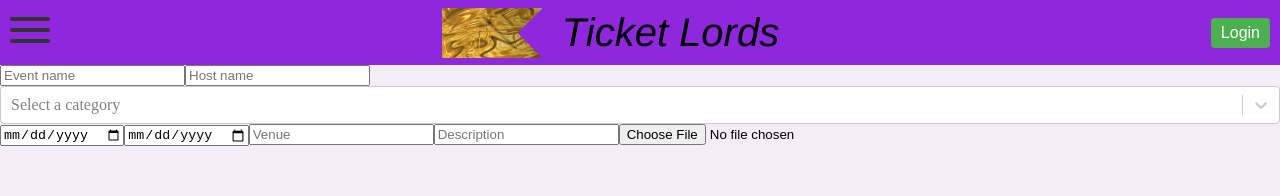
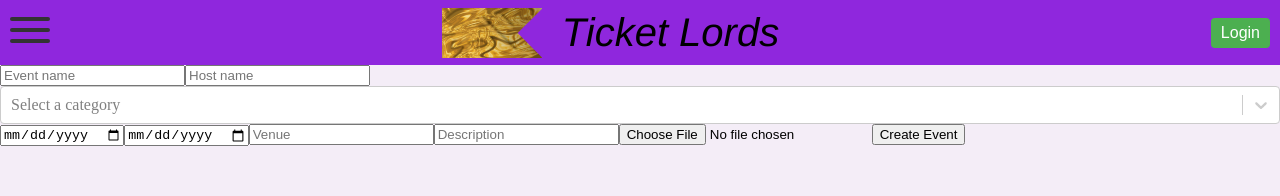
Before and after one commit to IDATA2301/idata2301-ticketlords-group4, a React (Vite) app: page /addevent in a window 1280 px wide. Shown: the top 196 px of the page. Built offline with nearby package versions, Linux system fonts and the light colour scheme; no server answers.

Commit message:
startet on implementation for adding event into database

```diff
--- a/src/pages/addEventPage.tsx
+++ b/src/pages/addEventPage.tsx
@@ -3,20 +3,24 @@ import type Category from "../util/dtos/Category.ts";
 import {useEffect, useRef, useState} from "react";
 import Select from "react-select";
 import {API_BASE_URL} from "../config.ts";
+import {useNavigate} from "react-router-dom";
 
 type CategoryOption = { value: number; label: string };
 
 export default function AddEventPage() {
   const [selectedCategory, setSelectedCategory] = useState<CategoryOption | null>(null);
   const [categories, setCategories] = useState<CategoryOption[]>([]);
-
+  const [fieldErrors, setFieldErrors] = useState<{ [key: string]: string }>({});
+  const [registrationError, setRegistrationError] = useState("");
+  const [isLoading, setIsLoading] = useState(false);
+  const navigate = useNavigate();
   const eventNameRef = useRef<HTMLInputElement>(null);
   const hostRef = useRef<HTMLInputElement>(null);
   const eventDateStartRef = useRef<HTMLInputElement>(null);
   const eventDateEndRef = useRef<HTMLInputElement>(null);
-  const eventVenue = useRef<HTMLInputElement>(null);
-  const eventDescription = useRef<HTMLInputElement>(null);
-  const imgPathUrl = useRef<HTMLInputElement>(null);
+  const eventVenueRef = useRef<HTMLInputElement>(null);
+  const eventDescriptionRef = useRef<HTMLInputElement>(null);
+  const imgPathUrlRef = useRef<HTMLInputElement>(null);
 
 
   useEffect(() => {
@@ -40,31 +44,122 @@ export default function AddEventPage() {
     loadCategories();
   }, []);
 
+
+  const handleSubmit = async () => {
+    if (isLoading) return;
+
+    const errors: { [key: string]: string } = {};
+
+    if (!eventNameRef.current?.value) errors.name = "Event name is required";
+    if (!hostRef.current?.value) errors.host = "Host name is required";
+    if (!selectedCategory) errors.category = "Category is required";
+    if (!eventDateStartRef.current?.value) errors.datestart = "Start date is required";
+    if (!eventDateEndRef.current?.value) errors.dateend = "End date is required";
+    if (
+      eventDateStartRef.current?.value &&
+      eventDateEndRef.current?.value &&
+      new Date(eventDateEndRef.current.value) <= new Date(eventDateStartRef.current.value)
+    ) {
+      errors.dateend = "End date must be after start date";
+    }
+    if (!eventVenueRef.current?.value) errors.venue = "Venue is required";
+    if (!eventDescriptionRef.current?.value) errors.description = "Description is required";
+
+    const imageFile = imgPathUrlRef.current?.files?.[0];
+    if (imageFile) {
+      if (!["image/jpeg", "image/png"].includes(imageFile.type)) {
+        errors.image = "Only JPEG and PNG images are allowed";
+      } else if (imageFile.size > 5 * 1024 * 1024) {
+        errors.image = "Image must be under 5MB"
+      }
+    }
+
+    if (Object.keys(errors).length > 0) {
+      setFieldErrors(errors);
+      return
+    }
+
+    setFieldErrors({});
+    setRegistrationError("");
+
+
+    const formData = new FormData();
+    formData.append("name", eventNameRef.current?.value || "");
+    formData.append("host", hostRef.current?.value || "");
+    formData.append("categoryId", String(selectedCategory!.value));
+    formData.append("dateStart", eventDateStartRef.current?.value || "");
+    formData.append("dateEnd", eventDateEndRef.current?.value || "");
+    formData.append("venue", eventVenueRef.current?.value || "");
+    formData.append("description", eventDescriptionRef.current?.value || "");
+    if (imageFile) {
+      formData.append("image", imageFile);
+    }
+
+    const token = localStorage.getItem("token");
+
+    setIsLoading(true);
+    fetch(`${API_BASE_URL}/events/event`, {
+      method: "POST",
+      body: formData,
+      headers: {Authorization: `Bearer ${token}`},
+    })
+      .then((response) => {
+        console.log("1");
+        if (!response.ok) {
+          console.log("2");
+          throw new Error(`Failed to create event: ${response.statusText}`);
+        }
+        return response.json();
+      })
+      .then(() => {
+        setIsLoading(false);
+        navigate("/events");
+      })
+      .catch((error) => {
+        console.error("Error creating event:", error);
+        setRegistrationError("Failed to create event. Please try again.");
+        setIsLoading(false);
+      });
+  };
+
+
   return (
     <div className="add-event-page">
+      <form onSubmit={(e) => {e.preventDefault(); handleSubmit();}}>
         <input type="text" ref={eventNameRef} placeholder="Event name"/>
+        {fieldErrors.name && <p style={{ color: "red", fontSize: "12px" }}>{fieldErrors.name}</p>}
 
         <input type="text" ref={hostRef} placeholder="Host name"/>
+        {fieldErrors.host && <p style={{ color: "red", fontSize: "12px" }}>{fieldErrors.host}</p>}
+
 
         <Select options={categories}
                 onChange={option => setSelectedCategory(option as CategoryOption | null)}
                 placeholder="Select a category" isSearchable/>
+        {fieldErrors.category && <p style={{ color: "red", fontSize: "12px" }}>{fieldErrors.category}</p>}
 
         <input type="date" ref={eventDateStartRef} placeholder="Start date"/>
+        {fieldErrors.datestart && <p style={{ color: "red", fontSize: "12px" }}>{fieldErrors.datestart}</p>}
 
-      <input type="date" ref={eventDateEndRef} placeholder="End date" />
-
-      <input type="text" ref={eventVenue} placeholder="Venue" />
-
-      <input type="text" ref={eventDescription} placeholder="Description" />
-
-      <input type="file" ref={imgPathUrl} />
+        <input type="date" ref={eventDateEndRef} placeholder="End date"/>
+        {fieldErrors.dateend && <p style={{ color: "red", fontSize: "12px" }}>{fieldErrors.dateend}</p>}
 
 
+        <input type="text" ref={eventVenueRef} placeholder="Venue"/>
+        {fieldErrors.venue && <p style={{ color: "red", fontSize: "12px" }}>{fieldErrors.venue}</p>}
 
 
+        <input type="text" ref={eventDescriptionRef} placeholder="Description"/>
+        {fieldErrors.description && <p style={{ color: "red", fontSize: "12px" }}>{fieldErrors.description}</p>}
+
+        <input type="file" ref={imgPathUrlRef}/>
+        {fieldErrors.image && <p style={{ color: "red", fontSize: "12px" }}>{fieldErrors.image}</p>}
+
+        {registrationError && <p style={{color: "red", fontSize: "12px"}}>{registrationError}</p>}
+        <button type="submit" disabled={isLoading}>
+          {isLoading ? "Creating..." : "Create Event"}
+        </button>
+      </form>
     </div>
-
-
-  )
+  );
 }
```
Lines whose indentation alone changed are shown as unchanged.
